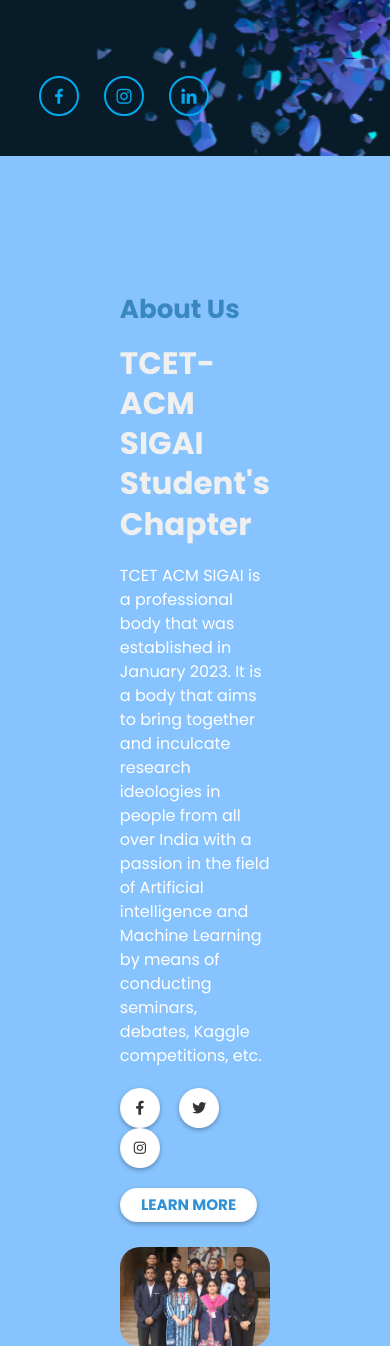
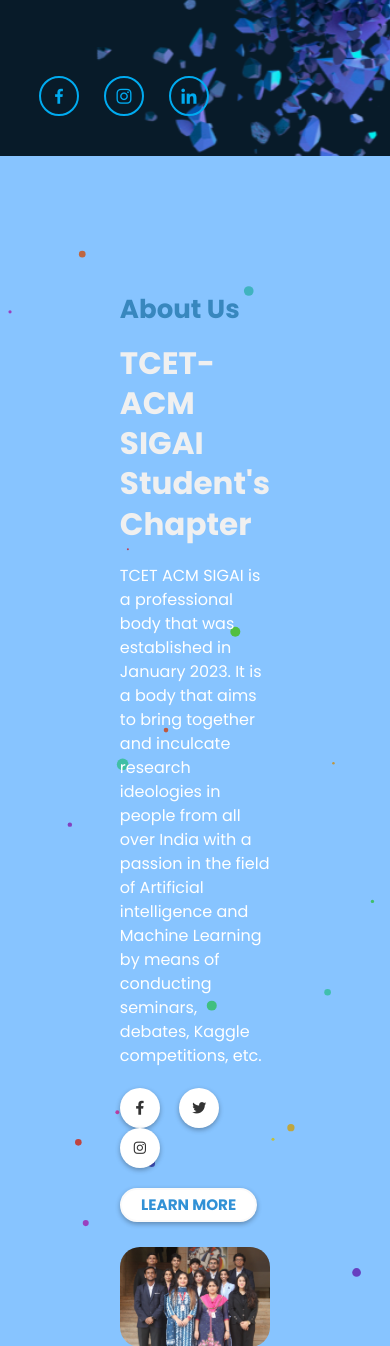
Before and after one commit to Satish0079/ACM-SIGAI-Website, a PHP site: page / in a window 390 px wide. Shown: the part 688-2034 px from the top of the page. Run offline with PHP 8.4, Linux system fonts and the light colour scheme; data that the repository does not hold is empty; some libraries are stand-ins or nearby versions.

Commit message:
added some particles for fun

```diff
--- a/Index.php
+++ b/Index.php
@@ -131,6 +131,9 @@ if (isset($_POST['submit'])) {
     <title>ACM-SIGAI TCET</title>
 </head>
 <body>
+<div class="particle-container">
+    <canvas id="particleCanvas"></canvas>
+  </div>
   <div class="mob-res-div" id="ResDiv">
   <h2 class="responsive-text">ACM SIG-AI</h2>
   <div class="divider"></div>
@@ -153,8 +156,10 @@ if (isset($_POST['submit'])) {
         </div>
 
     </nav>
+
+
 <section id="home"></section>
-<section class="home">
+<section class="home" id="home">
   <div class="home-content">
       <h1>Welcome to</h1>
       <h3>TCET ACM-SIGAI</h3>
@@ -175,8 +180,12 @@ if (isset($_POST['submit'])) {
   <span class="home-imgHover"></span>
 </section>
 
-<!-- <section id="about"></section> -->
+<!-- TEST for particle canvas on light blue part of the webpage -->
+
+  <!-- TEST END -->
+
 <div class="about-us" id="about">
+
   <div class="container">
       <div class="row">
           <div class="flex">
@@ -220,6 +229,8 @@ if (isset($_POST['submit'])) {
 </section>
 <br>
 <div class="hr-team"></div>
+
+
 
 <!-- Team Section -->
 <section class="team">
@@ -837,5 +848,84 @@ if (isset($_POST['submit'])) {
           </section>
 
     <script src="Gallery.js"></script>
+    <script>
+    function createParticleAnimation(containerSelector) {
+      const container = document.querySelector(containerSelector);
+      const canvas = document.createElement('canvas');
+      const ctx = canvas.getContext('2d');
+      let particlesArray;
+
+      container.appendChild(canvas);
+      canvas.width = container.clientWidth;
+      canvas.height = container.clientHeight * 3;
+
+      class Particle {
+        constructor(x, y, size, color, speedX, speedY) {
+          this.x = x;
+          this.y = y;
+          this.size = size;
+          this.color = color;
+          this.speedX = speedX;
+          this.speedY = speedY;
+        }
+
+        draw() {
+          ctx.beginPath();
+          ctx.arc(this.x, this.y, this.size, 0, Math.PI * 2);
+          ctx.fillStyle = this.color;
+          ctx.fill();
+        }
+
+        update() {
+          if (this.x + this.size > canvas.width || this.x - this.size < 0) {
+            this.speedX = -this.speedX;
+          }
+          if (this.y + this.size > canvas.height || this.y - this.size < 0) {
+            this.speedY = -this.speedY;
+          }
+
+          this.x += this.speedX;
+          this.y += this.speedY;
+          this.draw();
+        }
+      }
+
+      function init() {
+        particlesArray = [];
+        const numberOfParticles = 300;
+
+        for (let i = 0; i < numberOfParticles; i++) {
+          const size = Math.random() * 5 + 1;
+          const x = Math.random() * (canvas.width - size * 2) + size;
+          const y = Math.random() * (canvas.height - size * 2) + size;
+          const speedX = (Math.random() - 0.5) * 2;
+          const speedY = (Math.random() - 0.5) * 2;
+          const color = `hsl(${Math.random() * 360}, 50%, 50%)`;
+
+          particlesArray.push(new Particle(x, y, size, color, speedX, speedY));
+        }
+      }
+
+      function animate() {
+        requestAnimationFrame(animate);
+        ctx.clearRect(0, 0, canvas.width, canvas.height);
+
+        for (let i = 0; i < particlesArray.length; i++) {
+          particlesArray[i].update();
+        }
+      }
+
+      window.addEventListener('resize', () => {
+        canvas.width = container.clientWidth;
+        canvas.height = container.clientHeight * 3;
+        init();
+      });
+
+      init();
+      animate();
+    }
+    createParticleAnimation('.particle-container');
+
+  </script>
 </body>
 </html>
--- a/Style.css
+++ b/Style.css
@@ -6,6 +6,7 @@ body {
     /* text-transform: uppercase; */
     background-color: #87C4ff;
     margin: 0;
+    overflow-x: hidden;
 }
 .mob-res-div{
     position: fixed;
@@ -627,3 +628,59 @@ ul {
         margin-bottom: 30px;
     }
 }
+
+
+/* TEST for particles */
+
+  .particle-container {
+    position: absolute;
+    /* margin-top: 729px; */
+    margin-top: 690px;
+    top: 0;
+    left: 0;
+    width: 100%;
+    /* height: 139.5vh;  */
+    height: 2485px;
+    z-index: 0;
+
+  }
+  canvas {
+    display: block;
+    position: absolute;
+    top: 0;
+    left: 0;
+    z-index: -1;
+    background-color: transparent;
+    pointer-events: none;
+  }
+
+  @media screen and (max-width: 1150px){
+    .particle-container {
+        height: 2600px;
+      }
+  }
+  @media screen and (max-width: 1100px){
+    .particle-container {
+        height: 2800px;
+      }
+  }
+  @media screen and (max-width: 1024px){
+    .particle-container {
+        height: 3000px;
+      }
+  }
+  @media screen and (max-width: 769px){
+    .particle-container {
+        height: 3300px;
+      }
+  }
+  @media screen and (max-width: 600px){
+    .particle-container {
+        height: 4200px;
+      }
+  }
+  @media screen and (max-width: 580px){
+    .particle-container {
+        height: 4800px;
+      }
+  }
--- a/connection.php
+++ b/connection.php
@@ -4,15 +4,15 @@
 <!-- Change port to 3307 in case of conflict between XAMPP's mySql server and already present and running mySql server otherwise 3306 will work fine -->
 
 <?php
-// $servername = "localhost";
-// $username = "root"   ;
-// $password = "";
-// $db_name ="finale";
+$servername = "localhost";
+$username = "root"   ;
+$password = "";
+$db_name ="finale";
 
-$servername = "sql104.infinityfree.com";
-$username = "if0_35666108";
-$password = "gHUF9w9iBHxRJn";
-$db_name ="if0_35666108_dbtest";
+// $servername = "sql104.infinityfree.com";
+// $username = "if0_35666108";
+// $password = "gHUF9w9iBHxRJn";
+// $db_name ="if0_35666108_dbtest";
 
 $conn = new mysqli($servername, $username, $password, $db_name, 3307);
 if($conn->connect_error){
--- a/contact.css
+++ b/contact.css
@@ -17,7 +17,8 @@ textarea {
   width: 100%;
   min-height: 100vh;
   padding: 2rem;
-  background-color :#87C4ff;
+  /* background-color :#87C4ff; */
+  background-color: transparent;
   overflow: hidden;
   display: flex;
   align-items: center;
--- a/footer.css
+++ b/footer.css
@@ -8,6 +8,8 @@
     align-items: center;
     justify-content: flex-end;
     flex-direction: column;
+    position: relative;
+    z-index: 2;
   }
 
   footer {
--- a/style4events.css
+++ b/style4events.css
@@ -47,6 +47,8 @@ General
     overflow-x: hidden;
     background: var(--color-bg);
     font-size: 0.9rem;
+    position: relative;
+    z-index: 2;
 
 }
 
```
